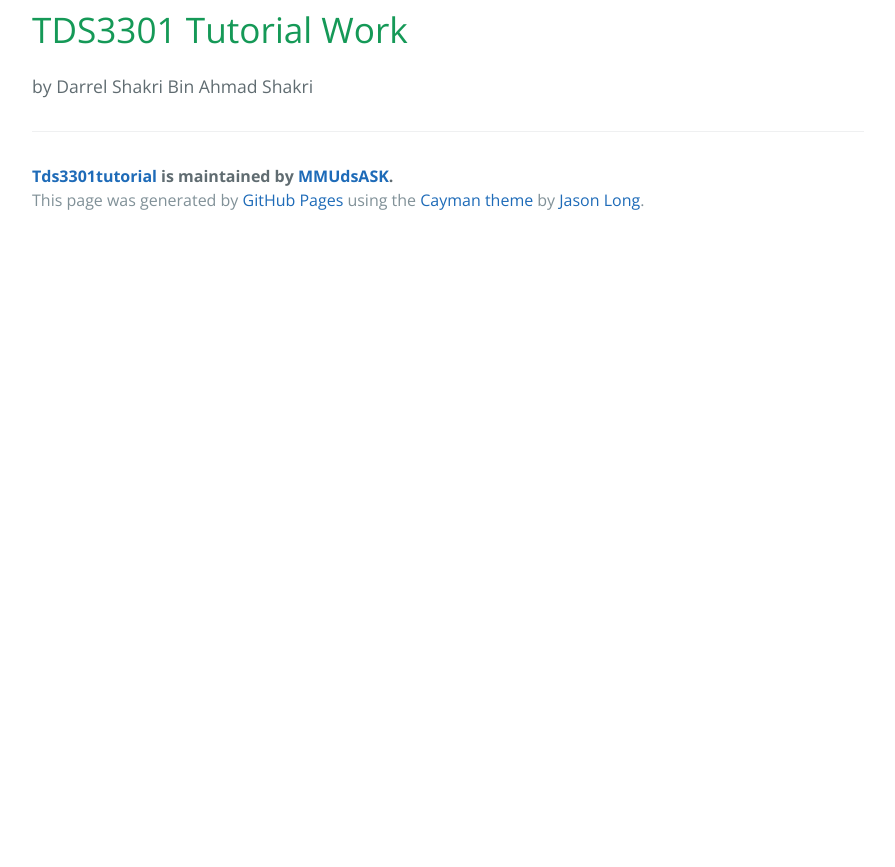
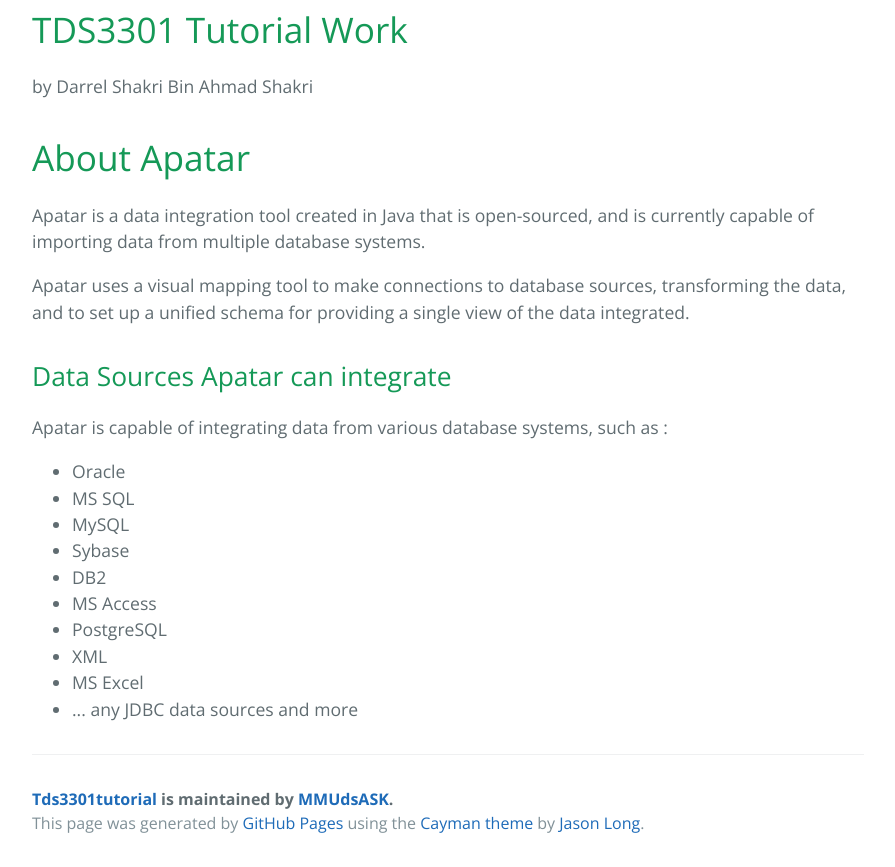
Before and after one commit to MMUdsASK/TDS3301TUTORIAL, a plain HTML site: page index.html in a window 1280 px wide. Shown: the part 412-1279 px from the top of the page, without its empty margins (192-1087 px from the left). Before the commit the page ends 800 px from the top, so only its background shows below. Drawn offline with nearby package versions, Linux system fonts and the light colour scheme.

```diff
--- a/index.html
+++ b/index.html
@@ -24,6 +24,31 @@
 
 <p>by Darrel Shakri Bin Ahmad Shakri</p>
 
+<h1>
+<a id="about-apatar" class="anchor" href="#about-apatar" aria-hidden="true"><span aria-hidden="true" class="octicon octicon-link"></span></a>About Apatar</h1>
+
+<p>Apatar is a data integration tool created in Java that is open-sourced, and is currently capable of importing data from multiple database systems.</p>
+
+<p>Apatar uses a visual mapping tool to make connections to database sources, transforming the data, and to set up a unified schema for providing a single view of the data integrated.</p>
+
+<h2>
+<a id="data-sources-apatar-can-integrate" class="anchor" href="#data-sources-apatar-can-integrate" aria-hidden="true"><span aria-hidden="true" class="octicon octicon-link"></span></a>Data Sources Apatar can integrate</h2>
+
+<p>Apatar is capable of integrating data from various database systems, such as :</p>
+
+<ul>
+<li>Oracle</li>
+<li>MS SQL</li>
+<li>MySQL</li>
+<li>Sybase</li>
+<li>DB2</li>
+<li>MS Access</li>
+<li>PostgreSQL</li>
+<li>XML</li>
+<li>MS Excel</li>
+<li>... any JDBC data sources and more</li>
+</ul>
+
       <footer class="site-footer">
         <span class="site-footer-owner"><a href="https://github.com/MMUdsASK/TDS3301TUTORIAL">Tds3301tutorial</a> is maintained by <a href="https://github.com/MMUdsASK">MMUdsASK</a>.</span>
 
--- a/params.json
+++ b/params.json
@@ -1,6 +1,6 @@
 {
   "name": "Tds3301tutorial",
   "tagline": "General Repository for tutorial work related to MMU course TDS 3301 ( Data Mining )",
-  "body": "# TDS3301 Tutorial Work\r\n\r\nby Darrel Shakri Bin Ahmad Shakri\r\n\r\n",
+  "body": "# TDS3301 Tutorial Work\r\n\r\nby Darrel Shakri Bin Ahmad Shakri\r\n\r\n# About Apatar\r\n\r\nApatar is a data integration tool created in Java that is open-sourced, and is currently capable of importing data from multiple database systems.\r\n\r\nApatar uses a visual mapping tool to make connections to database sources, transforming the data, and to set up a unified schema for providing a single view of the data integrated.\r\n\r\n## Data Sources Apatar can integrate\r\n\r\nApatar is capable of integrating data from various database systems, such as :\r\n+ Oracle\r\n+ MS SQL\r\n+ MySQL\r\n+ Sybase\r\n+ DB2\r\n+ MS Access\r\n+ PostgreSQL\r\n+ XML\r\n+ MS Excel\r\n+ ... any JDBC data sources and more",
   "note": "Don't delete this file! It's used internally to help with page regeneration."
 }
```
